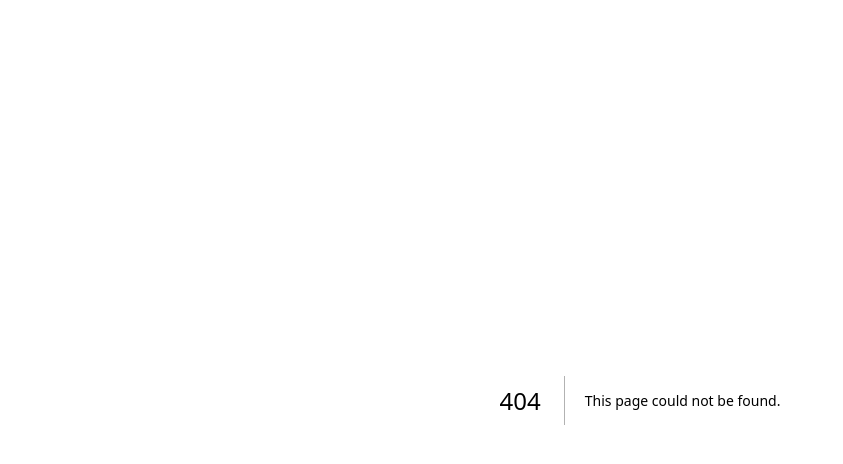
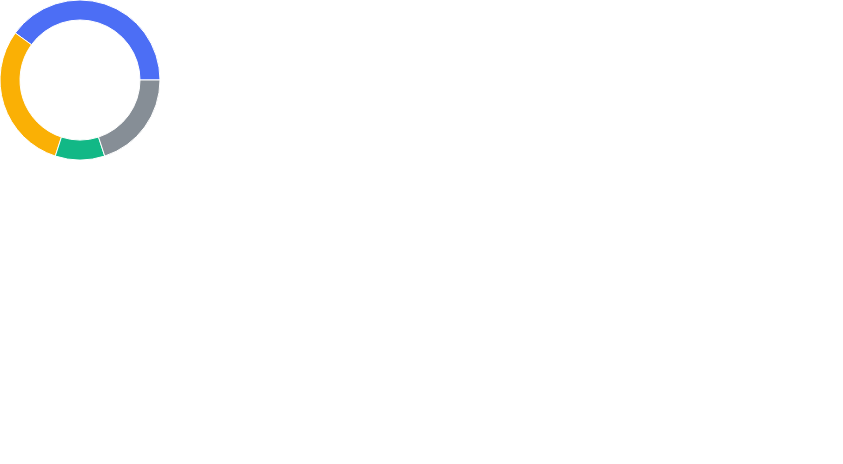
Before and after one commit to yasushi-mo/mantine-next-app-router, a Next.js app: page /charts/mantine-charts/donut-charts in a window 1280 px wide. Before the commit this address had no page. Shown: the top 464 px of the page, without its empty margins (0-843 px from the left). Built offline with nearby package versions, Linux system fonts and the light colour scheme.

Commit message:
Add: Donut Chart

```diff
--- /dev/null
+++ b/src/app/charts/mantine-charts/donut-charts/page.tsx
@@ -0,0 +1,12 @@
+import { DonutChart } from "@mantine/charts";
+
+export const data = [
+  { name: "USA", value: 400, color: "indigo.6" },
+  { name: "India", value: 300, color: "yellow.6" },
+  { name: "Japan", value: 100, color: "teal.6" },
+  { name: "Other", value: 200, color: "gray.6" },
+];
+
+export default function DonutCharts() {
+  return <DonutChart data={data} />;
+}
```
